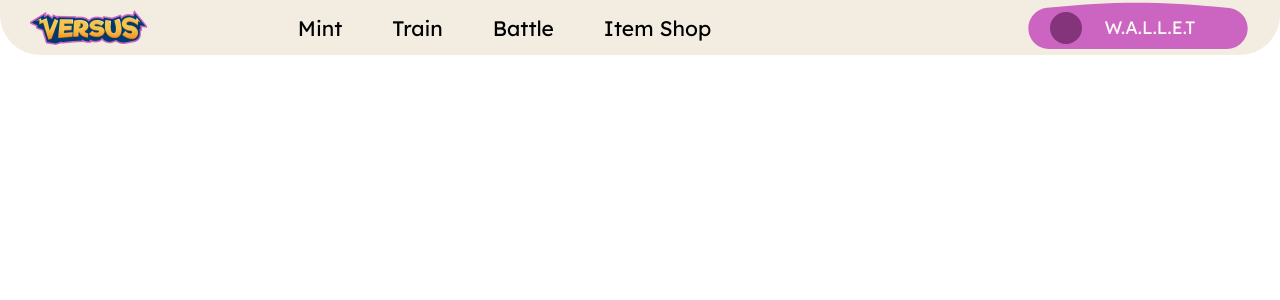
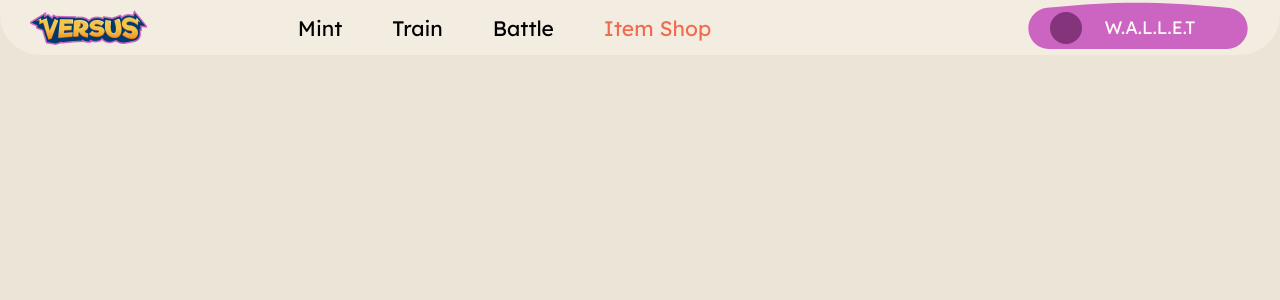
Before and after one commit to geass-zero/Versus_, a React (Create React App) app: page /#/shop in a window 1280 px wide. Shown: the top 300 px of the page. Built offline with nearby package versions, Linux system fonts and the light colour scheme.

Commit message:
item shop page init

```diff
--- a/src/App.jsx
+++ b/src/App.jsx
@@ -1,5 +1,10 @@
 import { lazy, Suspense, useEffect, useContext } from 'react';
-import { HashRouter as Router, Routes, Route, HashRouter } from 'react-router-dom';
+import {
+  HashRouter as Router,
+  Routes,
+  Route,
+  HashRouter,
+} from 'react-router-dom';
 import AOS from 'aos';
 import 'aos/dist/aos.css';
 import VersusContext, { Provider } from './store/Context';
@@ -11,16 +16,13 @@ import loaderVideo from './assets/videos/loader.mp4';
 // const Mint = lazy(() => import('./pages/Mint'));
 // const Train = lazy(() => import('./pages/Train'));
 
-
-
 import Header from './components/Header';
 
 import Home from './pages/Home';
 import Battle from './pages/Battle';
 import Mint from './pages/Mint';
 import Train from './pages/Train';
-
-
+import ItemShop from './pages/ItemShop';
 
 //const Header = lazy(() => import('./components/Header'));
 
@@ -42,6 +44,8 @@ function App() {
           <Route path='/Versus/mint' element={<Mint />} />
           <Route path='/train' element={<Train />} />
           <Route path='/Versus/train' element={<Train />} />
+          <Route path='/shop' element={<ItemShop />} />
+          <Route path='/Versus/shop' element={<ItemShop />} />
         </Routes>
       </main>
     </HashRouter>
--- a/src/components/Header/index.jsx
+++ b/src/components/Header/index.jsx
@@ -48,9 +48,9 @@ const Header = () => {
             Battle
           </Link>
           <Link
-            to='/docs'
+            to='/shop'
             onClick={() => setIsOpen(false)}
-            className={`${location.pathname === '/docs' ? 'active' : ''}`}>
+            className={`${location.pathname === '/shop' ? 'active' : ''}`}>
             Item Shop
           </Link>
         </div>
--- /dev/null
+++ b/src/pages/ItemShop/index.jsx
@@ -0,0 +1,11 @@
+import './styles.scss';
+
+const ItemShop = () => {
+  return (
+    <section className='item_shop_wrap'>
+      <div className='content_wrap'></div>
+    </section>
+  );
+};
+
+export default ItemShop;
--- /dev/null
+++ b/src/pages/ItemShop/styles.scss
@@ -0,0 +1,8 @@
+@import './../../variables.scss';
+
+.item_shop_wrap {
+  background: #ebe4d7;
+  min-height: 100vh;
+  top: 0;
+  border: 1px solid #ebe4d7;
+}
```
Also changed, not shown: src/assets/svg/ItemShop/ConsumablesButton.svg (added). Lines whose indentation alone changed are shown as unchanged.
